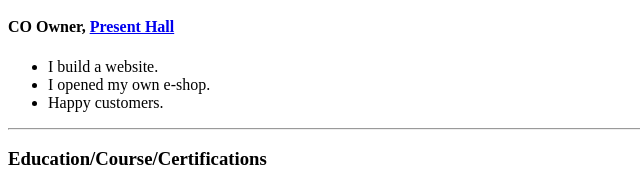
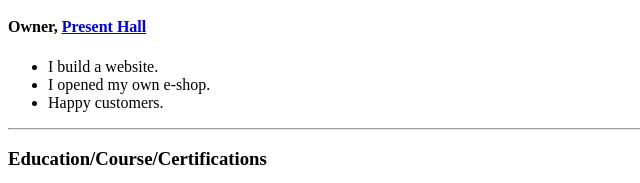
Before and after one commit to ChrestosDen/CV, a plain HTML site: page index.html in a window 1280 px wide. Shown: the part 829-1012 px from the top of the page, 0-640 px from the left. Drawn offline with Linux system fonts and the light colour scheme.

Commit message:
Update index.html

```diff
--- a/index.html
+++ b/index.html
@@ -57,7 +57,7 @@
          <li>Handled food with sanitation and safety in mind.</li>
        </ul>
 
-  <h4>CO Owner, <a href="https://www.presenthall.gr/"">Present Hall</a></h4>
+  <h4>Owner, <a href="https://www.presenthall.gr/"">Present Hall</a></h4>
        <ul>
          <li>I build a website.</li>
          <li>I opened my own e-shop.</li>
```
